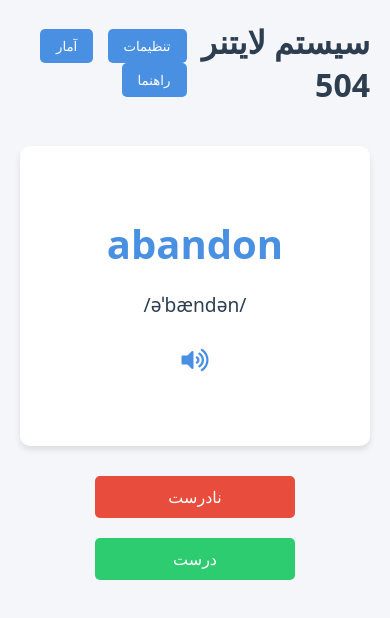
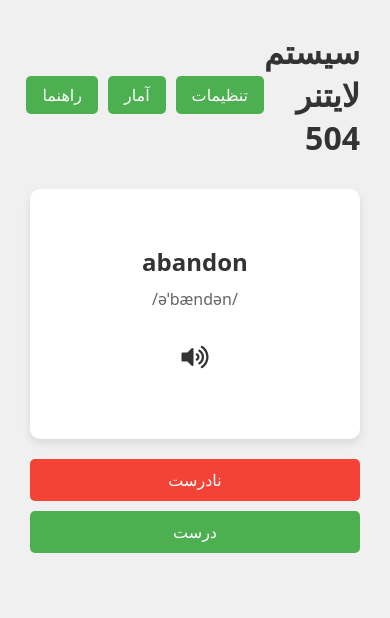
Before and after one commit to omidrayaneh/leitner-box-504, a plain HTML site: page index.html in a window 390 px wide. Drawn offline with Linux system fonts and the light colour scheme; some packages are replaced by stand-ins of ours; a script that the page names is missing; a small style sheet from the web is missing.

Commit message:
fix font issue

```diff
--- a/css/style.css
+++ b/css/style.css
@@ -1,18 +1,20 @@
 :root {
-    --primary-color: #4a90e2;
+    --font-size: 16px;
+    --primary-color: #4CAF50;
+    --danger-color: #f44336;
+    --background-color: #f0f0f0;
+    --card-background: #fff;
+    --text-color: #333;
     --secondary-color: #2c3e50;
-    --background-color: #f5f6fa;
-    --text-color: #2c3e50;
-    --card-background: #ffffff;
     --shadow-color: rgba(0, 0, 0, 0.1);
 }
 
 [data-theme="dark"] {
+    --background-color: #333;
+    --card-background: #424242;
+    --text-color: #fff;
     --primary-color: #64b5f6;
     --secondary-color: #b2bec3;
-    --background-color: #2c3e50;
-    --text-color: #ecf0f1;
-    --card-background: #34495e;
     --shadow-color: rgba(0, 0, 0, 0.3);
 }
 
@@ -20,67 +22,62 @@
     margin: 0;
     padding: 0;
     box-sizing: border-box;
-    font-family: 'Vazirmatn', system-ui, -apple-system, BlinkMacSystemFont, 'Segoe UI', Roboto, sans-serif;
+    font-family: 'Vazirmatn', system-ui, -apple-system, BlinkMacSystemFont, 'Segoe UI', Roboto, Oxygen, Ubuntu, Cantarell, 'Open Sans', 'Helvetica Neue', sans-serif;
 }
 
 body {
+    font-family: Vazirmatn, system-ui, -apple-system, BlinkMacSystemFont, 'Segoe UI', Roboto, Oxygen, Ubuntu, Cantarell, 'Open Sans', 'Helvetica Neue', sans-serif;
     background-color: var(--background-color);
     color: var(--text-color);
-    transition: background-color 0.3s, color 0.3s;
+    margin: 0;
+    padding: 20px;
+    transition: background-color 0.3s;
+    font-size: var(--font-size);
 }
 
 .container {
-    max-width: 1200px;
+    max-width: 800px;
     margin: 0 auto;
-    padding: 20px;
 }
 
 header {
     display: flex;
     justify-content: space-between;
     align-items: center;
-    margin-bottom: 40px;
+    margin-bottom: 30px;
+}
+
+nav {
+    display: flex;
+    gap: 10px;
+    justify-content: center;
 }
 
 nav button {
+    padding: 8px 16px;
+    border: none;
+    border-radius: 5px;
     background-color: var(--primary-color);
     color: white;
-    border: none;
-    padding: 8px 16px;
-    margin-right: 10px;
-    border-radius: 5px;
     cursor: pointer;
-    transition: background-color 0.3s;
-}
-
-nav button:hover {
-    background-color: var(--secondary-color);
+    font-size: var(--font-size);
 }
 
 .card-container {
     perspective: 1000px;
-    margin-bottom: 30px;
+    margin: 20px 0;
 }
 
 .flashcard {
     width: 100%;
-    max-width: 600px;
-    height: 400px;
-    margin: 0 auto;
+    height: 300px;
     position: relative;
     transform-style: preserve-3d;
+    transition: transform 0.6s;
     cursor: pointer;
 }
 
-.card-inner {
-    position: relative;
-    width: 100%;
-    height: 100%;
-    transform-style: preserve-3d;
-    transition: transform 0.6s;
-}
-
-.flashcard.flipped .card-inner {
+.flashcard.flipped {
     transform: rotateY(180deg);
 }
 
@@ -89,14 +86,14 @@ nav button:hover {
     width: 100%;
     height: 100%;
     backface-visibility: hidden;
-    padding: 40px;
-    background-color: var(--card-background);
+    background: var(--card-background);
     border-radius: 10px;
-    box-shadow: 0 4px 6px var(--shadow-color);
+    padding: 20px;
+    box-shadow: 0 4px 8px rgba(0, 0, 0, 0.1);
     display: flex;
     flex-direction: column;
+    align-items: center;
     justify-content: center;
-    align-items: center;
     text-align: center;
 }
 
@@ -105,36 +102,21 @@ nav button:hover {
 }
 
 .word-title {
-    font-size: 2.5em;
-    margin-bottom: 20px;
-    color: var(--primary-color);
+    font-size: calc(var(--font-size) * 1.5);
+    margin-bottom: 10px;
+    color: var(--text-color);
 }
 
 .pronunciation {
-    font-size: 1.2em;
-    margin-bottom: 15px;
-    color: var(--secondary-color);
+    font-size: var(--font-size);
+    color: #666;
+    margin-bottom: 20px;
 }
 
 .meaning, .example, .synonyms {
-    font-size: 1.2em;
+    font-size: var(--font-size);
     margin: 10px 0;
-    line-height: 1.6;
-}
-
-.card-back h3 {
-    color: var(--primary-color);
-    margin-top: 20px;
-    margin-bottom: 10px;
-}
-
-.sound-btn {
-    background: none;
-    border: none;
-    color: var(--primary-color);
-    cursor: pointer;
-    font-size: 24px;
-    margin-top: 10px;
+    color: var(--text-color);
 }
 
 .controls {
@@ -149,30 +131,35 @@ nav button:hover {
     border: none;
     border-radius: 5px;
     cursor: pointer;
-    font-size: 16px;
-    transition: transform 0.2s;
-}
-
-.control-btn:hover {
-    transform: scale(1.05);
+    font-size: var(--font-size);
+    transition: background-color 0.3s;
 }
 
 .wrong {
-    background-color: #e74c3c;
+    background-color: var(--danger-color);
     color: white;
 }
 
 .correct {
-    background-color: #2ecc71;
-    color: white;
-}
-
-.flip {
     background-color: var(--primary-color);
     color: white;
 }
 
-/* Modal Styles */
+.sound-btn {
+    background: none;
+    border: none;
+    cursor: pointer;
+    font-size: calc(var(--font-size) * 1.5);
+    color: var(--text-color);
+    padding: 10px;
+}
+
+.sound-btn:disabled {
+    opacity: 0.5;
+    cursor: not-allowed;
+}
+
+/* Modal styles */
 .modal {
     display: none;
     position: fixed;
@@ -186,54 +173,12 @@ nav button:hover {
 
 .modal-content {
     background-color: var(--card-background);
+    margin: 15% auto;
     padding: 20px;
     border-radius: 10px;
-    width: 90%;
+    width: 80%;
     max-width: 500px;
-    position: absolute;
-    top: 50%;
-    left: 50%;
-    transform: translate(-50%, -50%);
-}
-
-.settings-group {
-    margin: 15px 0;
-    display: flex;
-    align-items: center;
-    justify-content: space-between;
-}
-
-.danger-btn {
-    background-color: #dc3545;
-    color: white;
-    border: none;
-    padding: 10px 20px;
-    border-radius: 5px;
-    cursor: pointer;
-    width: 100%;
-    margin-top: 20px;
-    font-family: 'Vazirmatn', system-ui;
-}
-
-.danger-btn:hover {
-    background-color: #c82333;
-}
-
-/* Responsive Design */
-@media (max-width: 768px) {
-    .flashcard {
-        height: 300px;
-    }
-
-    .controls {
-        flex-direction: column;
-        align-items: center;
-    }
-
-    .control-btn {
-        width: 100%;
-        max-width: 200px;
-    }
+    position: relative;
 }
 
 .setting-item {
@@ -241,6 +186,49 @@ nav button:hover {
     display: flex;
     align-items: center;
     justify-content: space-between;
+    font-size: var(--font-size);
+}
+
+.slider-container {
+    display: flex;
+    align-items: center;
+    gap: 10px;
+}
+
+#fontSizeValue {
+    min-width: 50px;
+}
+
+.danger-btn {
+    background-color: var(--danger-color);
+    color: white;
+    width: 100%;
+    padding: 10px;
+    border: none;
+    border-radius: 5px;
+    cursor: pointer;
+    font-size: var(--font-size);
+    margin-top: 20px;
+}
+
+/* Responsive design */
+@media (max-width: 600px) {
+    .container {
+        padding: 10px;
+    }
+
+    .flashcard {
+        height: 250px;
+    }
+
+    .controls {
+        flex-direction: column;
+        gap: 10px;
+    }
+
+    .control-btn {
+        width: 100%;
+    }
 }
 
 .setting-item label {
```
